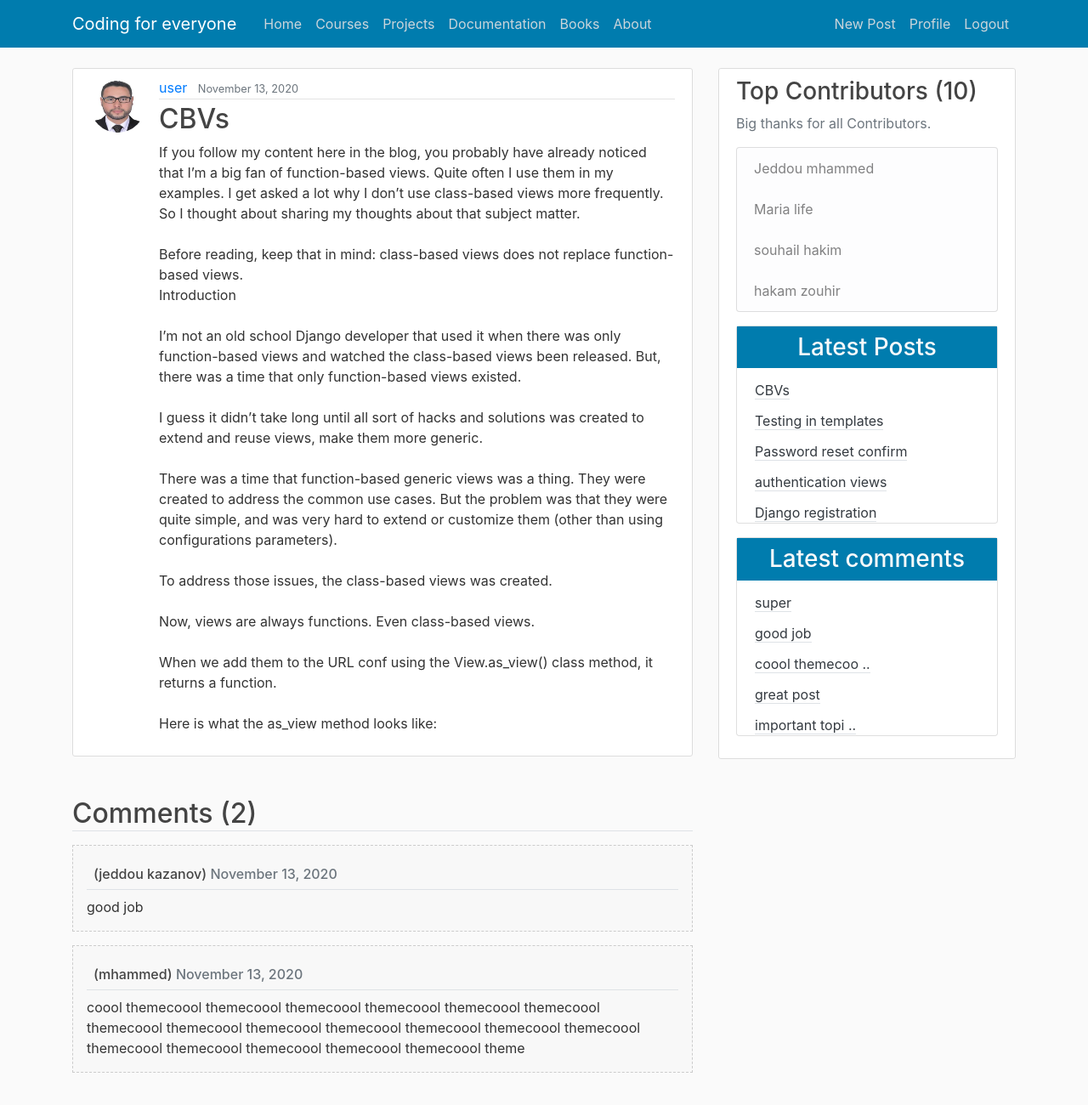
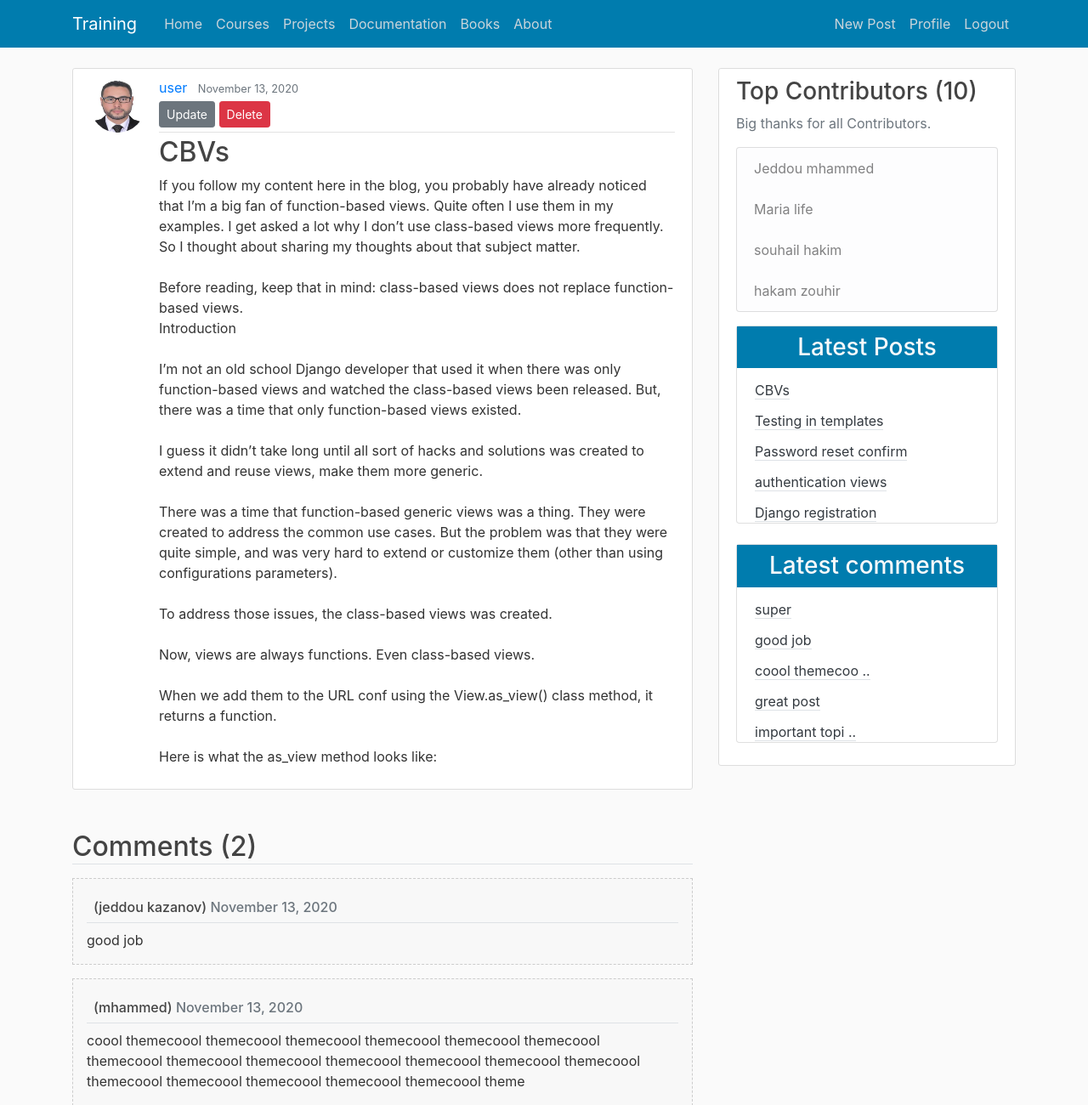
Before and after one commit to mhammed2020/Send-email-with-django, a Django app: page /detail/70/ in a window 1280 px wide. Shown: the top 1300 px of the page at 85% size. Run offline with Django 3.2, Linux system fonts and the light colour scheme; a user stored in the database is signed in; data comes from the database, SQL or seed files in the repository; both versions use the stored data as it was after the commit; some libraries are stand-ins or nearby versions.

Commit message:
Fix update and delete problem in detail post ..

```diff
--- a/blog/static/blog/css/main2.css
+++ b/blog/static/blog/css/main2.css
@@ -15,6 +15,7 @@
 
 .latest-post li:last-child, .latest-comment li:last-child{
     border-bottom: 0;
+
     padding-bottom: 0;
 }
 
--- a/blog/templates/blog/base.html
+++ b/blog/templates/blog/base.html
@@ -30,7 +30,7 @@
     <header class="site-header">
       <nav class="navbar navbar-expand-md navbar-dark  fixed-top" style="background-color:#007cae;" >
         <div class="container">
-          <a class="navbar-brand mr-4" href="{% url 'blog-home' %}">Coding for everyone  </a>
+          <a class="navbar-brand mr-4" href="{% url 'blog-home' %}">Training  </a>
           <button class="navbar-toggler" type="button" data-toggle="collapse" data-target="#navbarToggle" aria-controls="navbarToggle" aria-expanded="false" aria-label="Toggle navigation">
           <span class="navbar-toggler-icon"></span>
           </button>
@@ -89,6 +89,8 @@
 
 <div class="col-md-4">
   <div class="content-section">
+
+
     <h3> Top Contributors (10)</h3>
     <p class='text-muted'>Big thanks for all Contributors.
       <ul class="list-group">
@@ -99,7 +101,8 @@
       </ul>
     </p>
 
-    <div class="card mb-3">  <!-- start card for blogs -->
+
+    <div class="card mb-4">  <!-- start card for blogs -->
 
       <h3 class="text-center text-light p-2" style="background-color:#007cae;" > Latest Posts   </h3>
 
--- a/blog/templates/blog/latest_posts.html
+++ b/blog/templates/blog/latest_posts.html
@@ -2,7 +2,7 @@
 
     {% for post  in l_posts  %}
       <li class="list-group-item latest-post-item" >
-           <a class="text-dark border-bottom" href="{% url 'post-detail' post.pk  %}"> {{post.title |safe|truncatewords_html:5}} </a>
+           <a class="text-dark border-bottom " href="{% url 'post-detail' post.pk  %}"> {{post.title |safe|truncatewords_html:5}} </a>
 
       </li>
     {% endfor %}
--- a/blog/templates/blog/post_detail.html
+++ b/blog/templates/blog/post_detail.html
@@ -7,7 +7,7 @@
       <div class="article-metadata">
         <a class="mr-2" href="#">{{ post.author }}</a>
         <small class="text-muted">{{ post.date_posted|date:"F d, Y" }}</small>
-        {% if object.author == user %}
+        {% if post.author == user %}
           <div>
             <a class="btn btn-secondary btn-sm mt-1 mb-1" href="{% url 'post-update' post.id %}">Update</a>
             <a class="btn btn-danger btn-sm mt-1 mb-1" href="{% url 'post-delete' post.id %}">Delete</a>
--- a/blog/templatetags/post_tag.py
+++ b/blog/templatetags/post_tag.py
@@ -1,6 +1,8 @@
 from django import template
 
 from blog.models import Post, Comment
+from django.contrib.auth.models import User
+
 
 register = template.Library()
 @register.inclusion_tag('blog/latest_posts.html')  #decorator
--- a/blog/views.py
+++ b/blog/views.py
@@ -55,6 +55,7 @@ def post_detail(request,post_id) :
 
     post = get_object_or_404(Post,pk=post_id)
     comments = post.comments.all()
+    # contributors = User.objects.all()
 
 
 
```
Also changed, not shown: blog/templates/blog/contributors.html (added), db.sqlite3.
